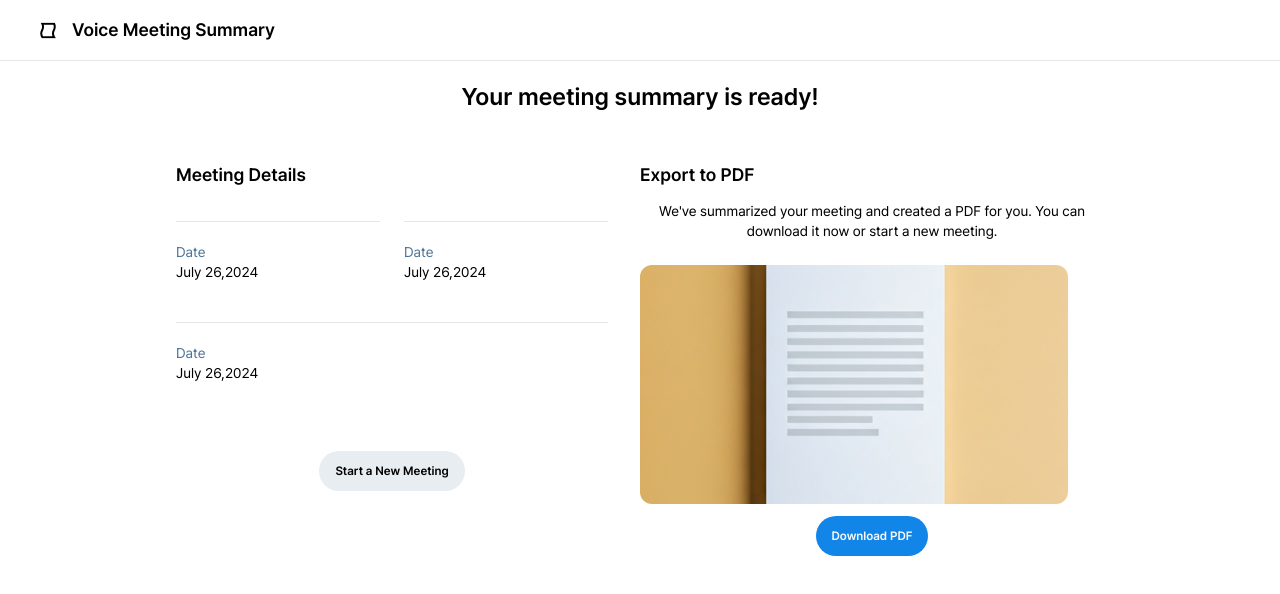
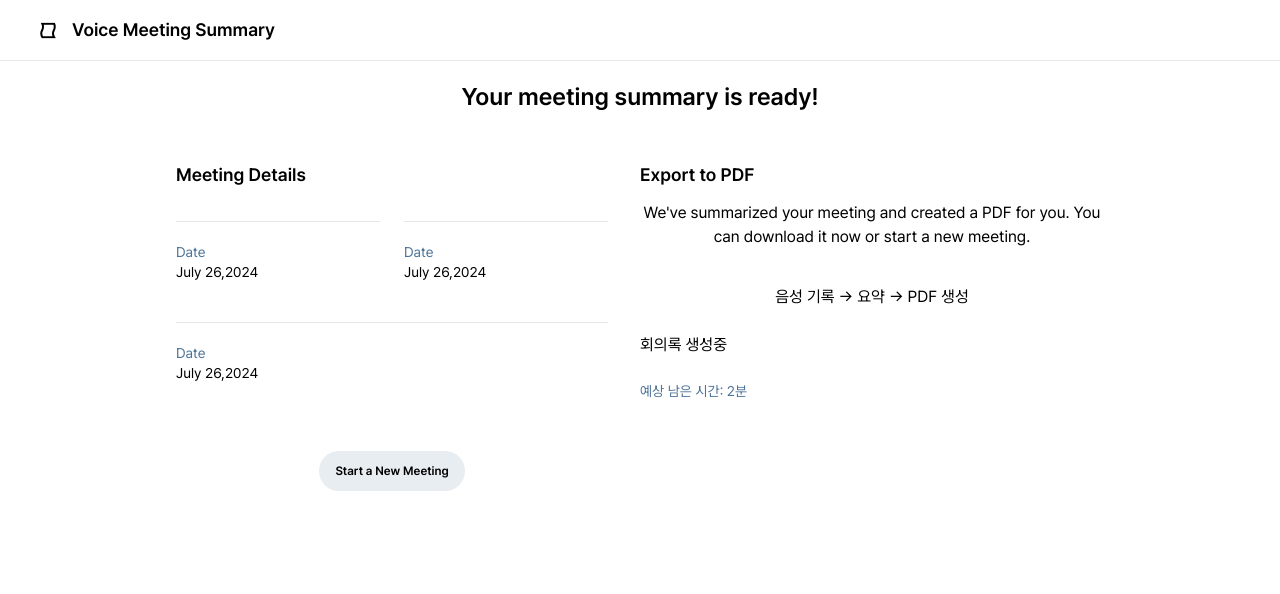
Before and after one commit to minjeongss/ai-realtime-meeting-summary, a React (Vite) app: page /summary in a window 1280 px wide. Shown: the top 594 px of the page. Built offline with nearby package versions, Linux system fonts and the light colour scheme.

Commit message:
feat: PDF 추출 화면 레이아웃 정리

```diff
--- a/src/pages/Summary/components/CompletePDF.tsx
+++ b/src/pages/Summary/components/CompletePDF.tsx
@@ -2,7 +2,7 @@ import Button from "../../../components/Button";
 
 const CompletePDF = () => {
   return (
-    <div>
+    <div className="flex flex-col gap-3">
       <img
         className="rounded-xl overflow-hidden"
         src="/src/assets/images/pdf.svg"
--- a/src/pages/Summary/components/Export.tsx
+++ b/src/pages/Summary/components/Export.tsx
@@ -1,16 +1,17 @@
 import { useState } from "react";
 import CompletePDF from "./CompletePDF";
+import ReadyPDF from "./ReadyPDF";
 
 const Export = () => {
-  const [isComplete, setIsComplete] = useState(true);
+  const [isComplete, setIsComplete] = useState(false);
   return (
-    <div className="flex flex-col gap-3 p-4">
+    <div className="flex flex-col gap-3 pt-4 pl-4 pr-4">
       <p className="font-semibold text-lg">Export to PDF</p>
-      <p className="text-center text-sm pb-3">
-        We've summarized your meeting and created a PDF for you. You can
-        download it now or start a new meeting.
+      <p className="text-center text-base pb-3">
+        <span>We've summarized your meeting and created a PDF for you.</span>
+        <span> You can download it now or start a new meeting.</span>
       </p>
-      {isComplete ? <CompletePDF /> : <></>}
+      {isComplete ? <CompletePDF /> : <ReadyPDF />}
     </div>
   );
 };
--- a/src/pages/Summary/components/ReadyPDF.tsx
+++ b/src/pages/Summary/components/ReadyPDF.tsx
@@ -1,5 +1,14 @@
 const ReadyPDF = () => {
-  return <div>ReadyPDF</div>;
+  return (
+    <div className="flex flex-col gap-3">
+      <p className="text-center pt-3 pb-3">
+        음성 기록 {`->`} 요약 {`->`} PDF 생성
+      </p>
+      <p>회의록 생성중</p>
+      <div></div>
+      <p className="text-sm text-[#4D7399]">예상 남은 시간: 2분</p>
+    </div>
+  );
 };
 
 export default ReadyPDF;
```
